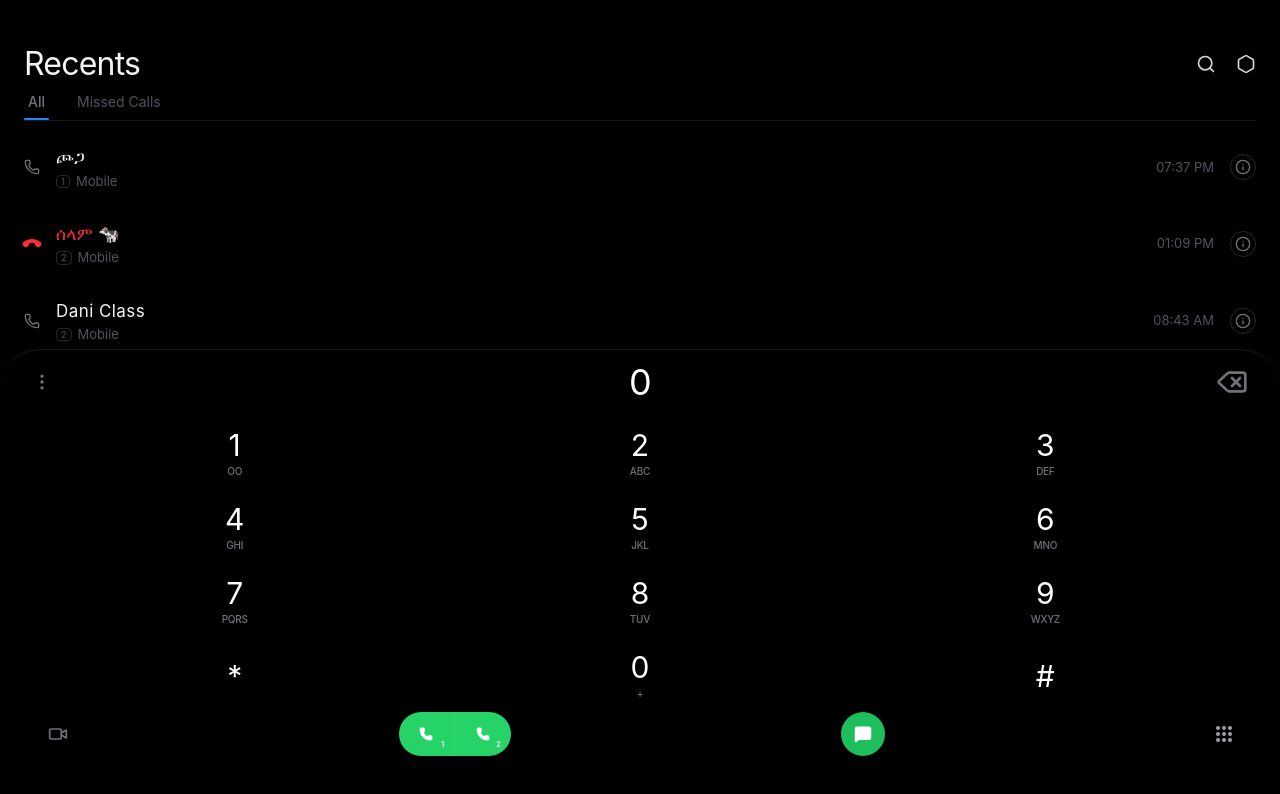
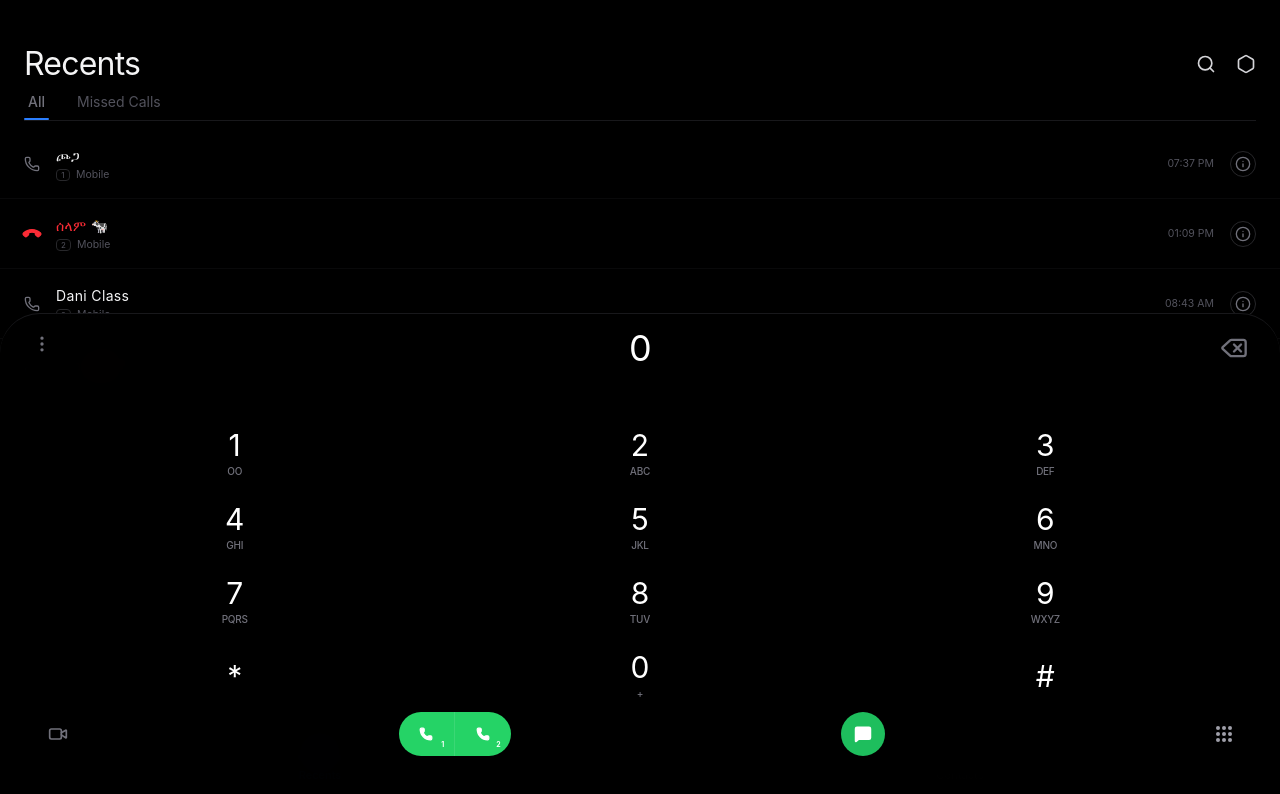
Before and after one commit to mihiretuNEW/dial, a React (Vite) app: page / in a window 1280 px wide. Both pictures are taken after a click on the button "0 +". Shown: the top 794 px of the page. Built offline with nearby package versions, Linux system fonts and the light colour scheme.

Commit message:
Add local storage persistence for calls and messages
Persist recent calls and messages to local storage.

```diff
--- a/src/App.tsx
+++ b/src/App.tsx
@@ -13,6 +13,7 @@ import {
   Video,
   MessageSquare,
   MoreVertical,
+  Trash2,
   Delete,
   Clock,
   User,
@@ -78,7 +79,10 @@ export default function App() {
   const [dialedNumber, setDialedNumber] = useState('');
   const [isKeypadOpen, setIsKeypadOpen] = useState(true);
   const [activeTab, setActiveTab] = useState<'all' | 'missed'>('all');
-  const [recentCalls, setRecentCalls] = useState<RecentCall[]>(INITIAL_RECENTS);
+  const [recentCalls, setRecentCalls] = useState<RecentCall[]>(() => {
+    const saved = localStorage.getItem('cbe_recent_calls');
+    return saved ? JSON.parse(saved) : INITIAL_RECENTS;
+  });
   const [ussdStep, setUssdStep] = useState<string>('IDLE');
   const [ussdInput, setUssdInput] = useState('');
   const [ussdSessionData, setUssdSessionData] = useState<any>({});
@@ -86,11 +90,23 @@ export default function App() {
   const [ussdResult, setUssdResult] = useState<string | null>(null);
   const [showNotification, setShowNotification] = useState(false);
   const [showReplyInput, setShowReplyInput] = useState(false);
-  const [messages, setMessages] = useState<{id: string, text: string, txId: string, timestamp: number}[]>([]);
+  const [messages, setMessages] = useState<{id: string, text: string, txId: string, timestamp: number}[]>(() => {
+    const saved = localStorage.getItem('cbe_messages');
+    return saved ? JSON.parse(saved) : [];
+  });
   const [selectedMessages, setSelectedMessages] = useState<string[]>([]);
   const [isMsgDeleteMode, setIsMsgDeleteMode] = useState(false);
   const [currentView, setCurrentView] = useState<'dialer' | 'messages' | 'contacts' | 'search' | 'calling'>('dialer');
   const [callingNumber, setCallingNumber] = useState<string>('');
+
+  // Persist data
+  useEffect(() => {
+    localStorage.setItem('cbe_recent_calls', JSON.stringify(recentCalls));
+  }, [recentCalls]);
+
+  useEffect(() => {
+    localStorage.setItem('cbe_messages', JSON.stringify(messages));
+  }, [messages]);
 
   // Time formatter helper
   const formatMsgTime = (timestamp: number) => {
@@ -433,12 +449,32 @@ export default function App() {
           </div>
 
           {/* --- Call List --- */}
-          <div className="flex-1 overflow-y-auto px-6 no-scrollbar pb-32">
+          <div className="flex-1 overflow-y-auto no-scrollbar pb-32">
             {recentCalls
               .filter(call => activeTab === 'all' || call.type === 'missed')
               .filter(call => !dialedNumber || call.number.includes(dialedNumber) || call.name.toLowerCase().includes(dialedNumber.toLowerCase()))
               .map((call) => (
-                <div key={call.id} className="flex items-center justify-between py-4 group cursor-pointer active:bg-zinc-900/50 -mx-6 px-6 transition-colors" id={`call-${call.id}`} onClick={() => setEditingCall(call)}>
+                <div key={call.id} className="relative group overflow-hidden touch-pan-x">
+                  {/* Delete Action (Hidden behind) */}
+                  <div
+                    className="absolute inset-0 bg-red-600 flex items-center justify-end px-7 z-0 pointer-events-none"
+                    style={{ transition: 'opacity 0.2s' }}
+                  >
+                    <Trash2 className="text-white w-6 h-6" />
+                  </div>
+
+                  {/* Swipeable Call Item */}
+                  <motion.div
+                    drag="x"
+                    dragConstraints={{ left: -100, right: 0 }}
+                    dragElastic={0.05}
+                    onDragStart={(e) => e.stopPropagation()}
+                    className="relative bg-black flex items-center justify-between py-4 px-6 border-b border-zinc-900/40 active:bg-zinc-900/50 transition-colors z-10 cursor-pointer"
+                    onClick={(e) => {
+                      if (e.defaultPrevented) return;
+                      setEditingCall(call);
+                    }}
+                  >
                     <div className="flex items-center gap-4">
                       <div className={`transition-colors ${call.type === 'missed' ? 'text-red-500' : 'text-zinc-500'}`}>
                         {call.type === 'missed' ? (
@@ -448,23 +484,35 @@ export default function App() {
                         )}
                       </div>
                       <div className="flex flex-col">
-                    <h3 className={`text-[17px] font-normal tracking-wide ${call.type === 'missed' ? 'text-red-500' : 'text-zinc-100'}`}>
+                        <h3 className={`text-[14px] font-normal tracking-wide ${call.type === 'missed' ? 'text-red-500' : 'text-zinc-100'}`}>
                           {call.name}
                         </h3>
                         <div className="flex items-center gap-1.5 text-xs text-zinc-600 mt-0.5">
-                      <div className="border border-zinc-800 rounded-sm px-1 text-[9px] leading-tight flex items-center justify-center min-w-[14px]">
+                          <div className="border border-zinc-800 rounded-sm px-1 text-[8px] leading-tight flex items-center justify-center min-w-[14px]">
                             {call.sim}
                           </div>
-                      <span className="text-[13px]">{call.name.startsWith('+251') ? 'Ethiopia' : 'Mobile'}</span>
+                          <span className="text-[10.5px]">{call.name.startsWith('+251') ? 'Ethiopia' : 'Mobile'}</span>
                         </div>
                       </div>
                     </div>
                     <div className="flex items-center gap-4">
-                  <span className="text-[13px] text-zinc-600">{call.time}</span>
+                      <span className="text-[10.5px] text-zinc-600">{call.time}</span>
                       <div className="p-1 border border-zinc-800 rounded-full flex items-center justify-center">
                         <Info className="w-4 h-4 text-zinc-500" />
                       </div>
                     </div>
+                  </motion.div>
+
+                  {/* Functional Delete Button (Behind) */}
+                  <button
+                    onClick={(e) => {
+                      e.stopPropagation();
+                      setRecentCalls(prev => prev.filter(c => c.id !== call.id));
+                    }}
+                    className="absolute right-0 top-0 bottom-0 w-24 bg-red-600 flex items-center justify-center z-5"
+                  >
+                    <Trash2 className="text-white w-6 h-6" />
+                  </button>
                 </div>
               ))}
           </div>
@@ -481,13 +529,18 @@ export default function App() {
                 ref={dialerRef}
               >
                 {/* --- Dialed Number Row --- */}
-                <div className="flex items-center justify-between px-8 py-2 h-16">
-                  <div className="w-10">
+                <div className="flex items-start justify-between px-8 py-2 h-[100px] overflow-y-auto">
+                  <div className="w-10 pt-3">
                     <MoreVertical className="w-5 h-5 text-zinc-500" />
                   </div>
 
-                  <div className="flex-1 flex justify-center items-center overflow-hidden">
-                    <span className="text-[36px] font-normal tracking-tight text-white truncate max-w-full">
+                  <div className="flex-1 flex justify-center items-start pt-1 min-h-[60px]">
+                    <span className={`font-normal tracking-tight text-white break-all text-center leading-tight transition-all duration-200 ${
+                      dialedNumber.length < 8 ? 'text-[36px]' :
+                      dialedNumber.length < 12 ? 'text-[28px]' :
+                      dialedNumber.length < 16 ? 'text-[22px]' :
+                      dialedNumber.length < 20 ? 'text-[19px]' : 'text-[17px]'
+                    }`}>
                       {dialedNumber}
                     </span>
                   </div>
@@ -497,9 +550,9 @@ export default function App() {
                       <button
                         onClick={handleDelete}
                         onContextMenu={(e) => { e.preventDefault(); handleLongDelete(); }}
-                        className="text-zinc-500 active:text-white transition-colors"
+                        className="text-zinc-500 active:text-white transition-colors pt-3"
                       >
-                        <Delete className="w-8 h-8" />
+                        <Delete className="w-7 h-7" />
                       </button>
                     )}
                   </div>
@@ -572,7 +625,7 @@ export default function App() {
           {!isKeypadOpen && (
             <button
               onClick={() => setIsKeypadOpen(true)}
-              className="fixed bottom-24 right-8 bg-[#25D366] p-5 rounded-full shadow-2xl active:scale-95"
+              className="fixed bottom-24 right-8 bg-[#25D366] p-5 rounded-full shadow-2xl active:scale-95 z-[60]"
             >
               <div className="grid grid-cols-3 gap-1">
                 {[...Array(9)].map((_, i) => (
```
Lines whose indentation alone changed are shown as unchanged.
